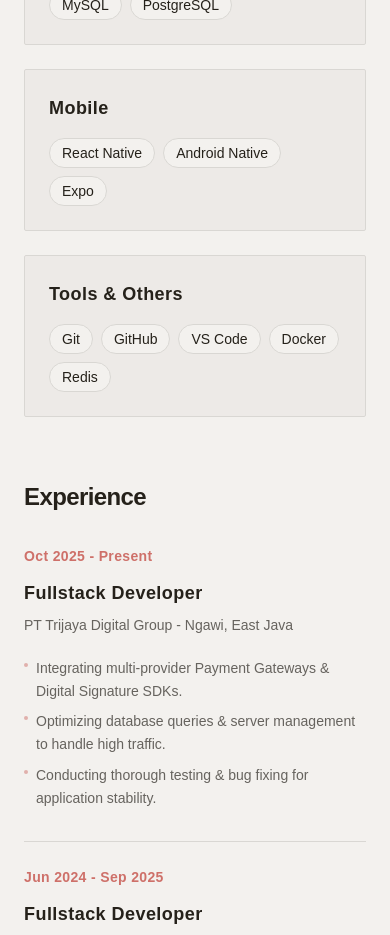
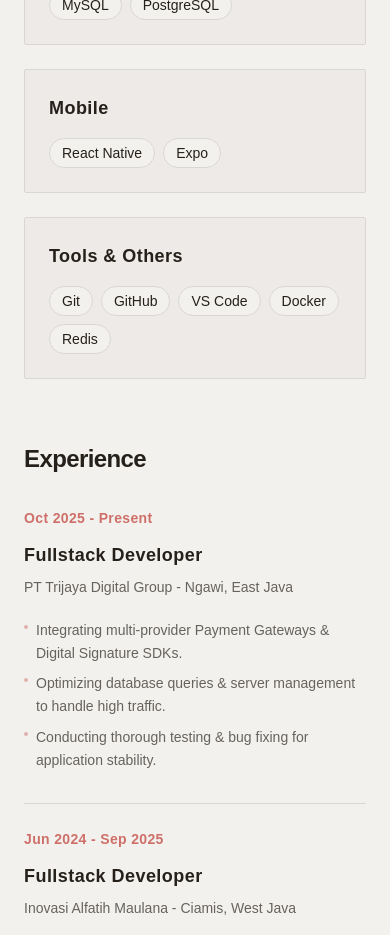
Before and after one commit to harithya/Portfolio-V2, a Next.js app: page /about in a window 390 px wide. Shown: the part 1280-2215 px from the top of the page. Built offline with nearby package versions, Linux system fonts and the light colour scheme.

Commit message:
chore: Remove 'Android Native' skill from about page mobile category.

```diff
--- a/app/about/page.tsx
+++ b/app/about/page.tsx
@@ -96,7 +96,7 @@ export default function About() {
                 },
                 {
                   category: "Mobile",
-                  skills: ["React Native", "Android Native", "Expo"],
+                  skills: ["React Native", "Expo"],
                 },
                 {
                   category: "Tools & Others",
```
